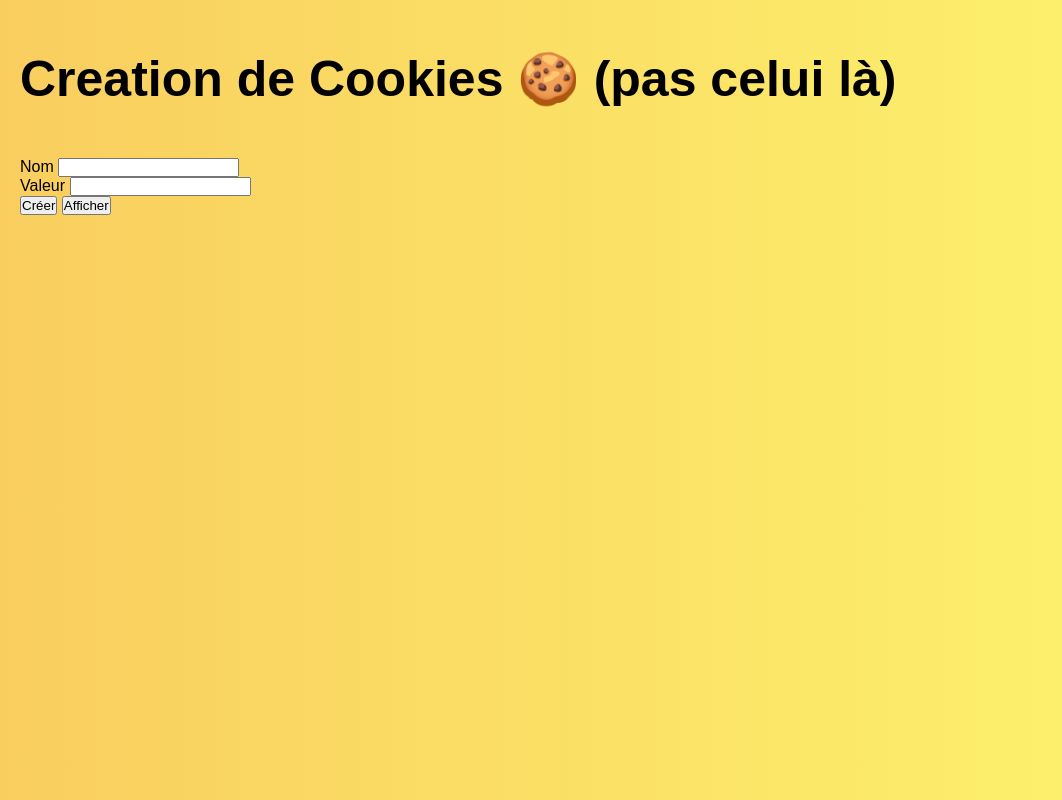
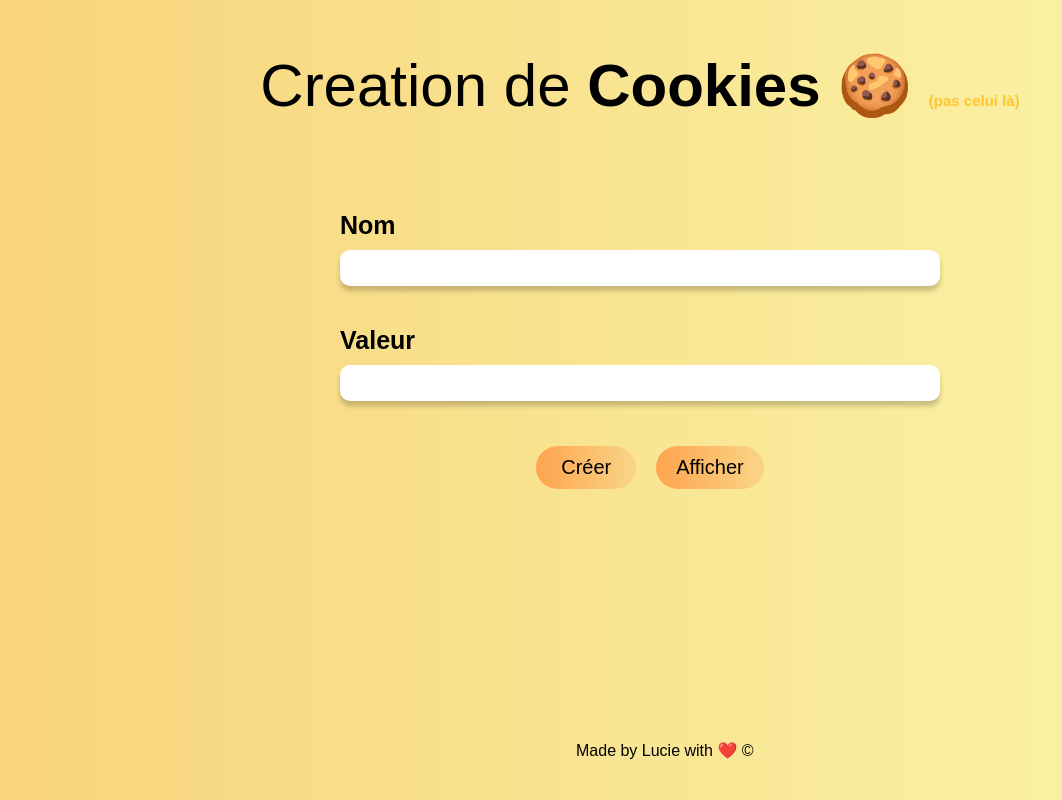
Before and after one commit to lueasf/Cookie-lover, a plain HTML site: page index.html in a window 1280 px wide. Shown: the whole page, without its empty margins (0-1062 px from the left). Drawn offline with Linux system fonts and the light colour scheme.

Commit message:
end of css

```diff
--- a/index.html
+++ b/index.html
@@ -8,7 +8,7 @@
 </head>
 <body>
 
-    <h1> Creation de <span>Cookies</span> 🍪 (pas celui là)</h1>
+    <h1> Creation de <span>Cookies</span> 🍪 <span2>(pas celui là)</span2></h1>
 
     <div class="container">
         <form>
@@ -48,6 +48,7 @@
 
     <div class="toasts-container"></div> <!--toast en bas a droite-->
 
+    <footer> Made by Lucie with ❤️ &copy </footer>
     <script src="app.js"></script>
 </body>
 </html>
--- a/style.css
+++ b/style.css
@@ -8,12 +8,84 @@
 
 body {
     min-height: 100vh;
-    background: linear-gradient(to right, #f9ce5f, #fdf66e);
+    background: linear-gradient(to right, #f8d47c, #faf6a9);
     font-family: Arial, Helvetica, sans-serif;
     padding: clamp(20px, 5vw, 50px) 20px 20px; /**/
 }
 
 h1 {
-    font-size: 50px;
-    margin-bottom: 50px;
+    font-size: 60px;
+    margin-bottom: 90px;
+    font-weight: 300;
+    text-align: center;
 }
+
+h1 span {
+    font-weight: 600;
+}
+
+h1 span2 {
+    font-size: 15px;
+    font-weight: 900;
+    color: #ffc42e;
+}
+
+.container {
+    max-width: 600px;
+    margin: 0 auto;
+}
+
+.input-group:nth-child(2) { /*pour détacher les deux inputs*/
+    margin-top: 40px;
+}
+
+.container label {
+    display: block; /*pour mettre les label au dessus des inputs*/
+    margin-bottom: 10px;
+    font-weight: 700;
+    font-size: 25px;
+
+}
+
+.container input {
+    display: block;
+    width : 100%;
+    border: none;
+    font-size: 22px;
+    padding: 5px;
+    border-radius: 10px;
+    box-shadow: 0 5px 5px rgba(0,0,0,0.2);
+}
+
+.btns-container {
+    display: flex;
+    justify-content:center; /*centrer les boutons*/
+    margin-top: 45px;
+}
+
+form button {
+    font-size: 20px;
+    min-width: 100px;
+    cursor: pointer; /*curseur en main*/
+    padding: 10px 20px;
+    border : none;
+    margin-left: 20px;
+    border-radius:  30px;
+    color: rgb(0, 0, 0);
+    background: linear-gradient(to right, #ffa44f, #f9d587);
+
+}
+
+.info-txt {
+    text-align: center;
+    margin-top: 20px;
+    font-size: 18px;
+
+}
+
+footer {
+    /*mettre le footer au milieu en bas de page :*/
+    position: fixed;
+    bottom: 5%;
+    left: 45%;
+}
```
